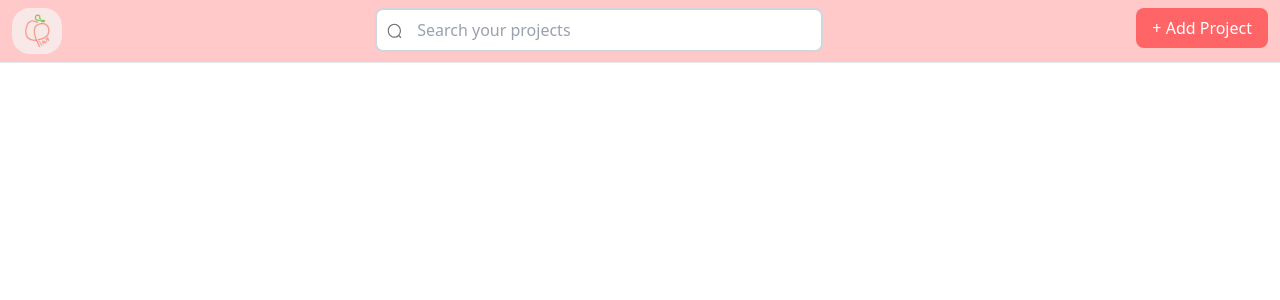
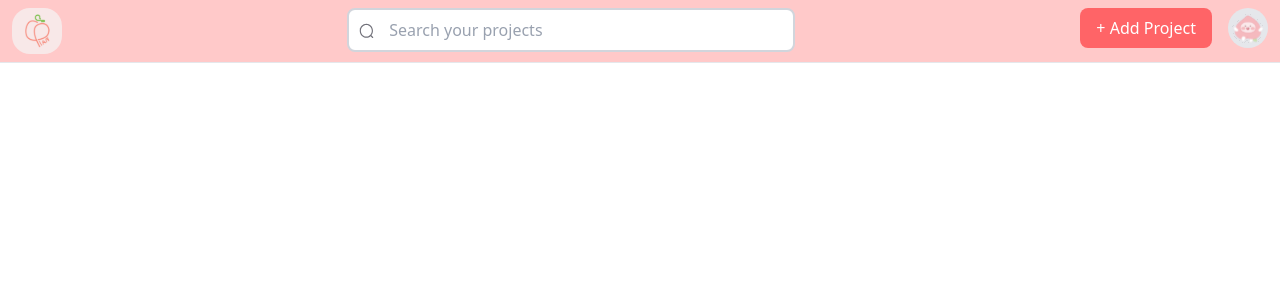
Before and after one commit to aletheaalmas/peachplan, a React (Vite) app: page / in a window 1280 px wide. Shown: the top 300 px of the page. Built offline with nearby package versions, Linux system fonts and the light colour scheme.

Commit message:
feat: styling avatar

```diff
--- a/src/app.tsx
+++ b/src/app.tsx
@@ -15,7 +15,18 @@ export function App() {
           />
 
           <SearchBar />
-          <Button label="+ Add Project"/>
+          <div className="flex justify-between gap-4">
+            <Button label="+ Add Project" />
+            <span className="w-10 h-10 rounded-full bg-gray-200">
+              <img
+                className="flex p-1"
+                src="/avatar.svg"
+                alt="User Avatar"
+                width={50}
+                height={30}
+              />
+            </span>
+          </div>
         </div>
       </header>
     </div>
```
Also changed, not shown: public/avatar.svg (added).
